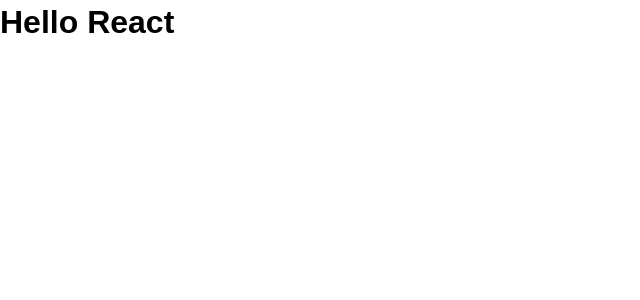
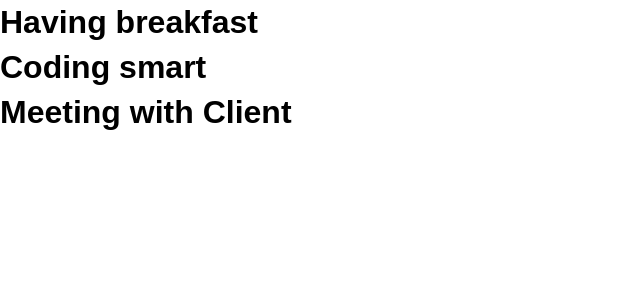
Before and after one commit to Bonekyaw/React-2019, a React (Create React App) app: page / in a window 1280 px wide. Shown: the top 300 px of the page, without its empty margins (0-640 px from the left). Built offline with nearby package versions, Linux system fonts and the light colour scheme.

Commit message:
state & data passing to child component & props

```diff
--- a/src/App.js
+++ b/src/App.js
@@ -1,16 +1,36 @@
-import React from 'react';
-// import React, { Component } from 'react';
+// import React from 'react';
+import React, { Component } from 'react';
 import Todos from './components/Todos';
 import './App.css';
 
-// class App extends Component {
-//   render() {
-function App() {
-  return (
-    <div className="App">
-        <Todos />
-    </div>
-  );
+class App extends Component {
+  state = {
+    todos: [
+          {
+            id: 1,
+            title: 'Having breakfast',
+            completed: false
+          },
+          {
+            id: 2,
+            title: 'Coding smart',
+            completed: false
+          },
+          {
+            id: 3,
+            title: 'Meeting with Client',
+            completed: false
+          }
+    ]
+  };
+  render() {
+// function App() {
+    // console.log(this.state.todos)
+    return (
+      <div className="App">
+          <Todos todos={this.state.todos}/>
+      </div>
+    );
+  }
 }
-// }
 export default App;
--- a/src/components/Todos.js
+++ b/src/components/Todos.js
@@ -2,10 +2,9 @@
 
 class Todos extends Component {
   render() {
-// function Todos() {
-	  return (
-	        <h1>Hello React</h1>
-	  );
+	  return this.props.todos.map((todo) => (		//return ဆိုရင် {} မလို
+	  	<h1>{todo.title}</h1>
+	  ));
 	}
 }
 export default Todos;
```
